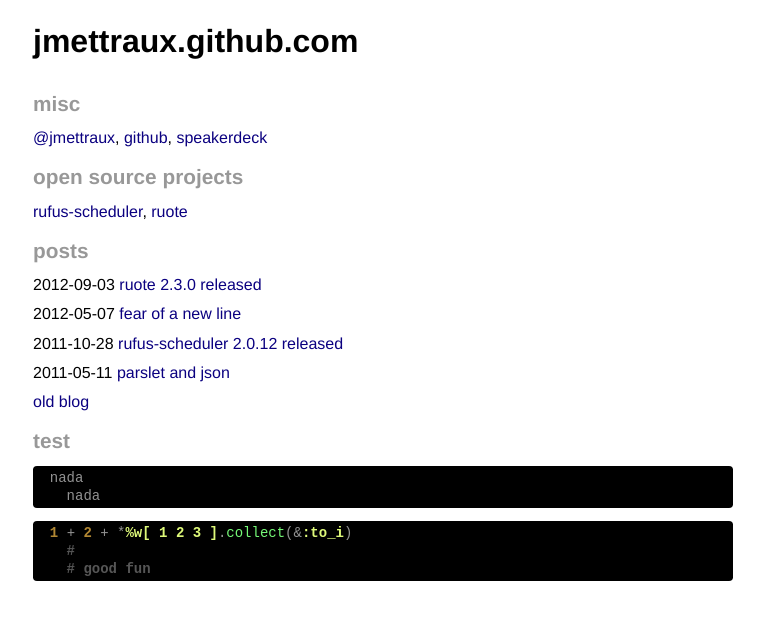
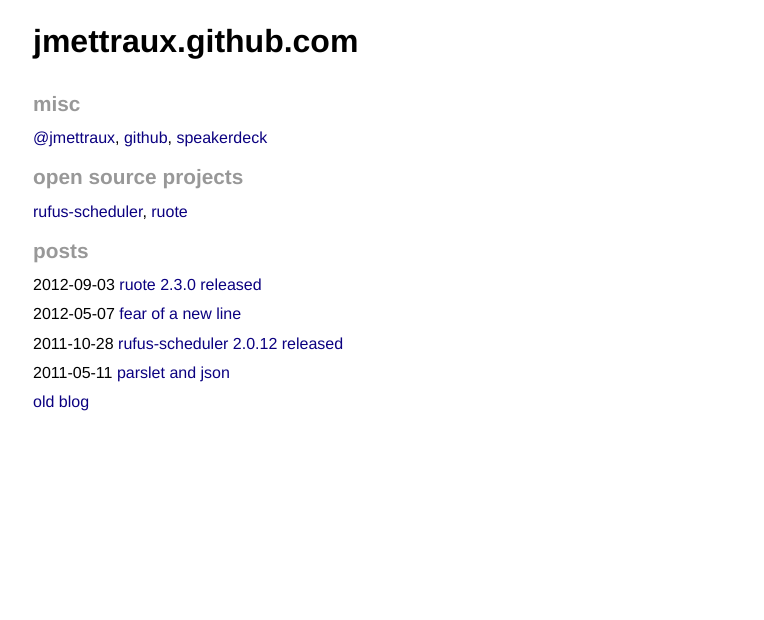
Before and after one commit to jmettraux/jmettraux.github.com, a Jekyll site: the page built from index.md, in a window 1280 px wide. Shown: the top 620 px of the page, without its empty margins (257-1021 px from the left). Built offline with Jekyll 4.4.1, drawn with Linux system fonts in a browser that asks for light colours; comment, search, counter and statistics services are not loaded.

Commit message:
Revert "test github flavoured markdown (ignore)"
This reverts commit 6ad728f7be26d14f07c9645fc6262daad023df68.

Test over.

````diff
--- a/index.md
+++ b/index.md
@@ -21,16 +21,3 @@
 {% endfor %}
 
 [old blog](http://jmettraux.wordpress.com)
-
-## test ##
-
-```
-  nada
-    nada
-```
-
-```ruby
-  1 + 2 + *%w[ 1 2 3 ].collect(&:to_i)
-    #
-    # good fun
-```
````
